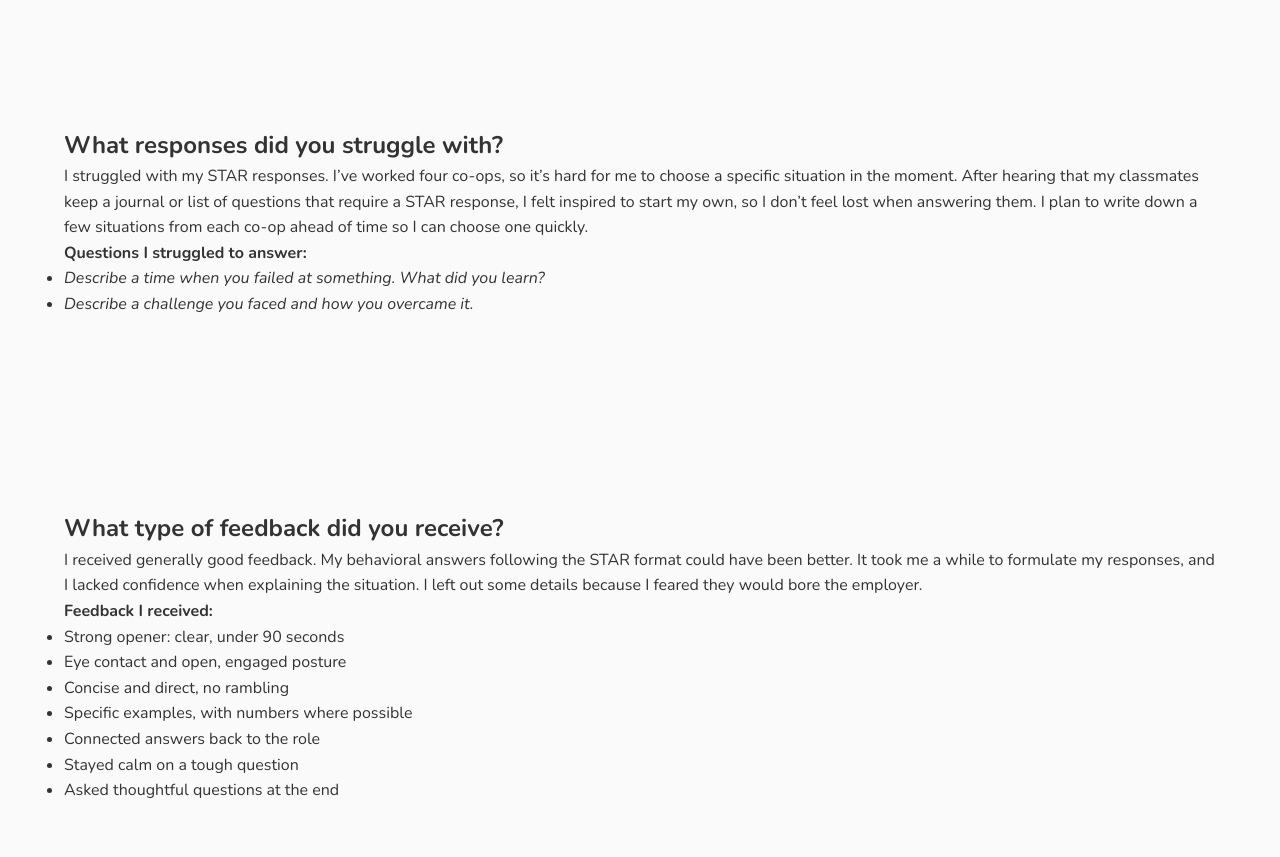
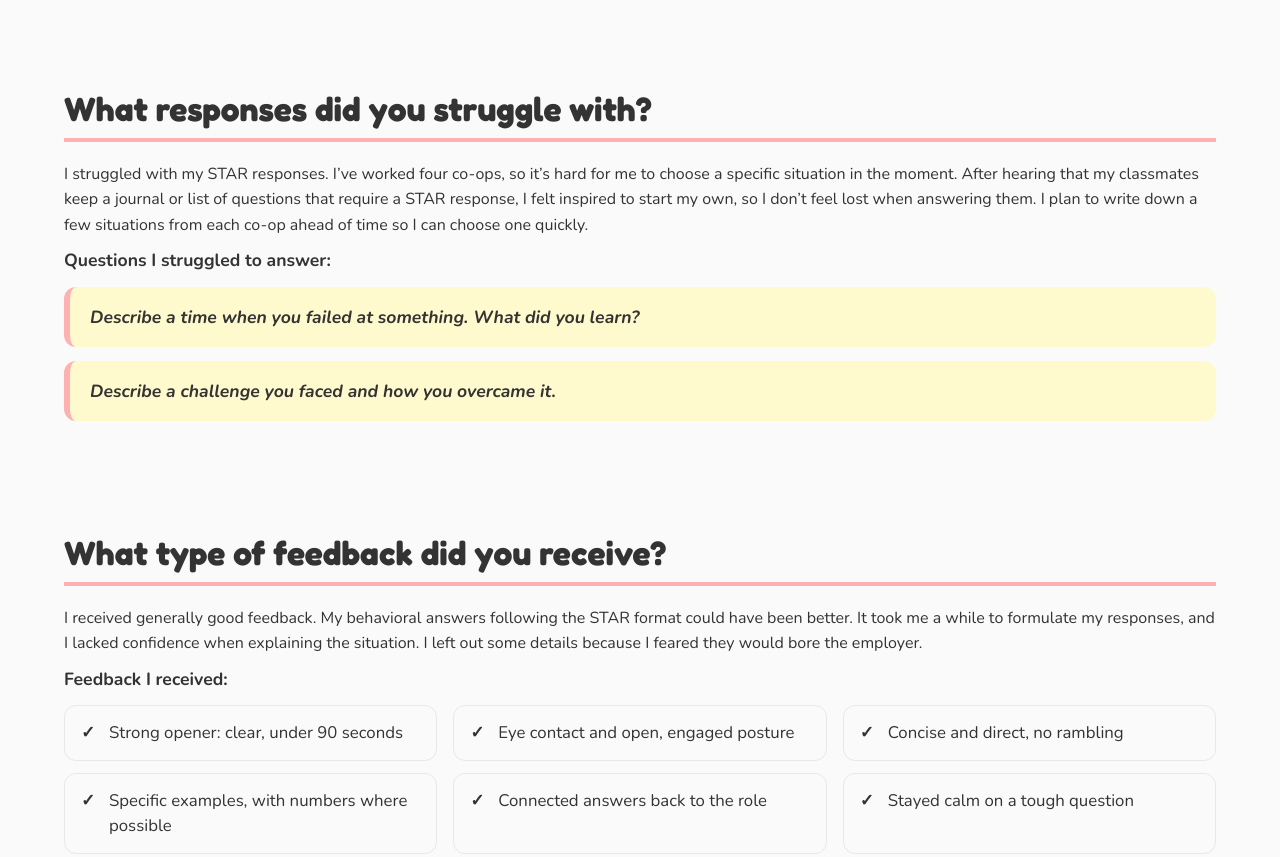
Before and after one commit to mjc498/portfolio, a plain HTML site: page interview_reflection.html in a window 1280 px wide. Shown: the part 860-1717 px from the top of the page. Drawn offline with nearby package versions, Linux system fonts and the light colour scheme.

Commit message:
🧼Cleaning up Interview Reflections

```diff
--- a/interview_reflection.html
+++ b/interview_reflection.html
@@ -30,7 +30,7 @@
         <h1>Interview Reflection</h1>
     </div>
 
-    <main>
+    <main class="reflection-main">
         <section class="reflection-section" id="natural" aria-labelledby="natural-heading">
             <h2 id="natural-heading">What responses came naturally?</h2>
             <div class="intro-text">
@@ -41,10 +41,10 @@
 
             <ul class="response-list">
                 <li>
-                    <i>Tell me about yourself:</i> I am a senior UX/UI student at Drexel University in the 5-year, 3-co-op program. I have 24 months of full-time corporate experience spanning web development, digital marketing, and project management. I am seeking opportunities in UX/UI design, product design, or entry-level product management, where I can combine user research, interaction design, technical knowledge, and cross-functional collaboration to help shape useful, accessible digital products.</li>
+                    <i>Tell me about yourself:</i> I am a senior UX/UI student at Drexel University in the 5-year, 3-co-op program. I have 24 months of full-time corporate experience spanning web development, digital marketing, and project management. I am seeking opportunities in UX/UI design, product design, or entry-level product management, where I can combine user research, interaction design, technical knowledge, and cross-functional collaboration to help shape useful, accessible digital products.
                 </li>
                 <li>
-                    <i>What are your strengths and weaknesses:</i> My strengths are attention to detail and using data to make decisions. At NBME, I raised accessibility from 32% to 99%, and at SEPTA I boosted engagement by 25%. My weakness is that I can ramble when explaining my work, so I keep a list of examples organized as situation, task, action, and result, and I practice leading with the main point.</li>
+                    <i>What are your strengths and weaknesses:</i> My strengths are attention to detail and using data to make decisions. At NBME, I raised accessibility from 32% to 99%, and at SEPTA I boosted engagement by 25%. My weakness is that I can ramble when explaining my work, so I keep a list of examples organized as situation, task, action, and result, and I practice leading with the main point.
                 </li>
             </ul>
         </section>
--- a/styles.css
+++ b/styles.css
@@ -1125,3 +1125,73 @@ code {
         padding: 1.5rem 5% 0;
     }
 }
+
+/* Interview Reflection */
+.reflection-section {
+    padding-bottom: 0;
+}
+
+.reflection-main .reflection-section h2 {
+    margin-bottom: 1.25rem;
+    padding-bottom: 0.5rem;
+    border-bottom: 4px solid #FFB0B0;
+    font-family: 'Fredoka', sans-serif;
+    font-size: clamp(1.5rem, 4vw, 2.1rem);
+    line-height: 1.25;
+    color: var(--brown-dark);
+}
+
+.reflection-main .list-label {
+    margin: 0.5rem 0 0.75rem;
+    text-align: left;
+    font-size: 1.1rem;
+    font-weight: 700;
+    line-height: 1.6;
+    color: var(--brown-dark);
+}
+
+.reflection-main .question-list {
+    list-style: none;
+    padding: 0;
+}
+
+.reflection-main .question-list li {
+    margin-bottom: 0.9rem;
+    padding: 1rem 1.25rem;
+    background: #FFFACD;
+    border-left: 6px solid #FFB0B0;
+    border-radius: 12px;
+    font-size: 1.1rem;
+    font-weight: 700;
+    line-height: 1.6;
+    color: var(--text);
+}
+
+.reflection-main .feedback-list {
+    display: grid;
+    grid-template-columns: repeat(auto-fill, minmax(280px, 1fr));
+    gap: 0.75rem 1rem;
+    list-style: none;
+    padding: 0;
+}
+
+.reflection-main .feedback-list li {
+    position: relative;
+    padding: 0.9rem 1rem 0.9rem 2.75rem;
+    background: #FAFAFA;
+    border: 1px solid #E8E8E8;
+    border-radius: 12px;
+    font-size: 1.05rem;
+    line-height: 1.5;
+    color: var(--text);
+}
+
+.reflection-main .feedback-list li::before {
+    content: '✓';
+    content: '✓' / '';
+    position: absolute;
+    left: 1rem;
+    top: 0.85rem;
+    font-weight: 700;
+    color: var(--brown-dark);
+}
```
